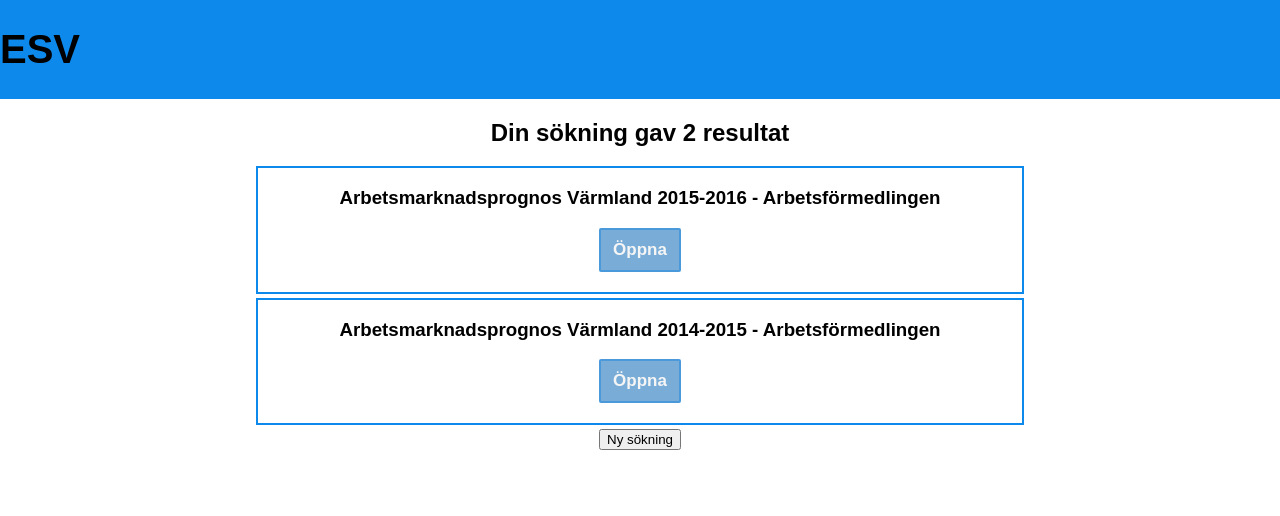
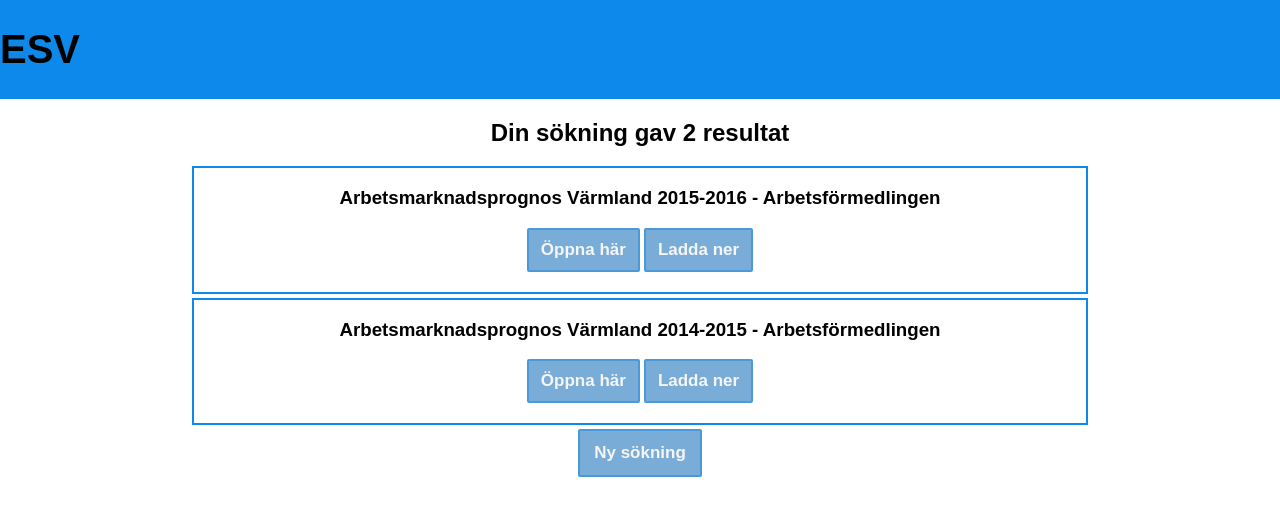
Before and after one commit to DD2477-ESV/esvsearch, a React (Create React App) app in the folder frontend-react/: page / in a window 1280 px wide. Both pictures are taken after a click on the button 795 px from the left and 122 px from the top of the page. Shown: the top 516 px of the page. Built offline with nearby package versions, Linux system fonts and the light colour scheme.

Commit message:
små bugfixar

```diff
--- a/frontend-react/src/components/HomePage.js
+++ b/frontend-react/src/components/HomePage.js
@@ -52,7 +52,7 @@
 				<div className="result-page-container">
 					<h2>{ "Din sökning gav " + results.length + " resultat"}</h2>
 					<ResultPage documents={results} />
-					<button onClick={newSearchClicked}>Ny sökning</button>
+					<button onClick={newSearchClicked} className="new-search-button">Ny sökning</button>
 				</div>
 			) : (
 				<div className="topnav">
--- a/frontend-react/src/components/ResultPage.js
+++ b/frontend-react/src/components/ResultPage.js
@@ -28,10 +28,18 @@
 							<button
 								value={doc.url}
 								onClick={documentClicked}
-								className="single-result-container-open-button"
+								className="single-result-container-open-button open-button-specific"
 							>
-								{docToView === doc.url ? "Stäng" : "Öppna"}
+								{docToView === doc.url ? "Stäng" : "Öppna här"}
 							</button>
+							<a href={doc.url} target="_blank">
+								<button
+									value={doc.url}
+									className="single-result-container-open-button"
+								>
+									{"Ladda ner"}
+								</button>
+							</a>
 							{docToView === doc.url ? (
 								<div className={"pdf-to-view"}>
 									<iframe
--- a/frontend-react/src/styles/HomePageStyles.css
+++ b/frontend-react/src/styles/HomePageStyles.css
@@ -51,3 +51,32 @@
   .homepage-search-button:active {
       background-color: #06243d;
   }
+
+  .single-result-container-open-button {
+    border: none;
+
+    margin-bottom: 4px;
+    background-color: #79add8;
+    border: 2px solid #4a9adb;
+    border-radius: 2px;
+    color: whitesmoke;
+    text-align: center;
+    padding: 10px 12px;
+    text-decoration: none;
+    font-weight: bold;
+    font-size: 17px;
+
+}
+
+.open-button-specific {
+    margin-right: 4px;
+}
+
+.single-result-container-open-button:hover {
+    background-color: #4f9bda;
+}
+
+.single-result-container-open-button:active {
+    background-color: #1c85db;
+
+}
--- a/frontend-react/src/styles/ResultPageStyles.css
+++ b/frontend-react/src/styles/ResultPageStyles.css
@@ -3,7 +3,7 @@
 }
 
 .all-results-container {
-    width: 60%;
+    width: 70%;
     margin: 0 auto;
     margin-top: 8px;
 }
@@ -13,7 +13,7 @@
     margin-bottom: 4px;
 }
 
-.single-result-container-open-button {
+.new-search-button {
     border: none;
 
     margin-bottom: 4px;
@@ -22,24 +22,24 @@
     border-radius: 2px;
     color: whitesmoke;
     text-align: center;
-    padding: 10px 12px;
+    padding: 12px 14px;
     text-decoration: none;
     font-weight: bold;
     font-size: 17px;
 
 }
 
-.single-result-container-open-button:hover {
+.new-search-button:hover {
     background-color: #4f9bda;
 }
 
-.single-result-container-open-button:active {
+.new-search-button:active {
     background-color: #1c85db;
 
 }
 
 
 .pdf-in-browser {
-    width:600px;
+    width:700px;
     height:800px;
 }
```
